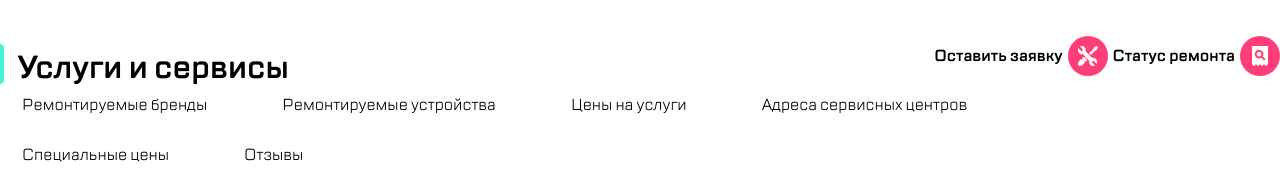
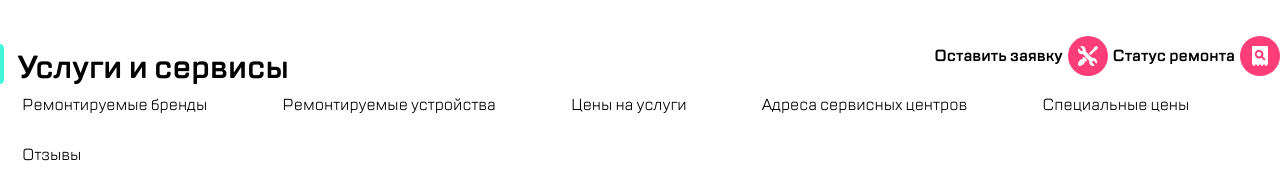
Before and after one commit to ParkSergey/webcore6.8, a plain HTML site: page index.html in a window 1280 px wide. Shown: the top 178 px of the page. Drawn offline with Linux system fonts and the light colour scheme.

Commit message:
last fixed

```diff
--- a/default.css
+++ b/default.css
@@ -99,7 +99,7 @@ button:hover {
   overflow-x: scroll;
   overflow-y: hidden;
   height: 40px;
-  width: 700px;
+  width: 100%;
   scrollbar-width: none;
   margin-top: 24px;
   column-gap: 31px;
@@ -327,7 +327,7 @@ button:hover {
 
   }
   .menu{
-    width: 1000px;
+    width: 100%;
     display: flex;
     flex-wrap: wrap;
     column-gap: 31px;
```
